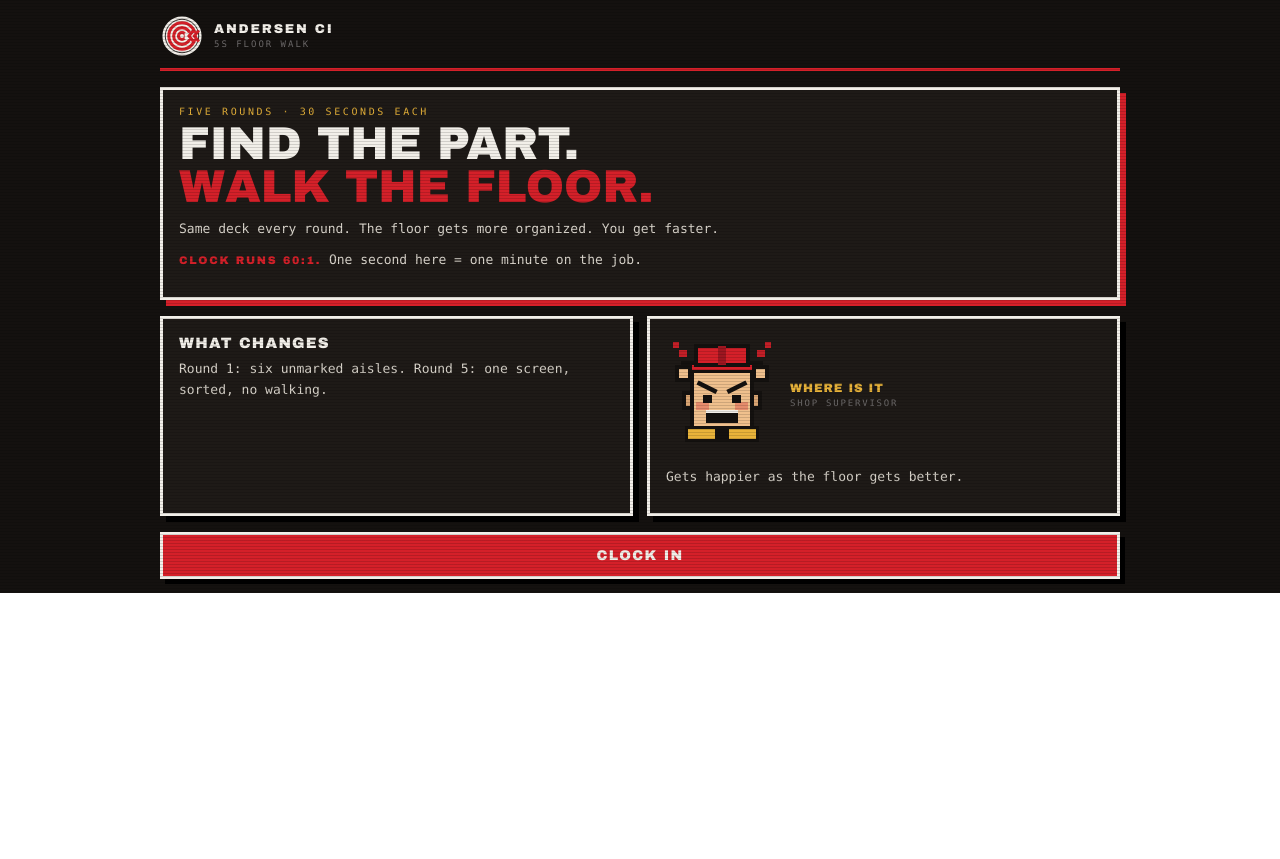
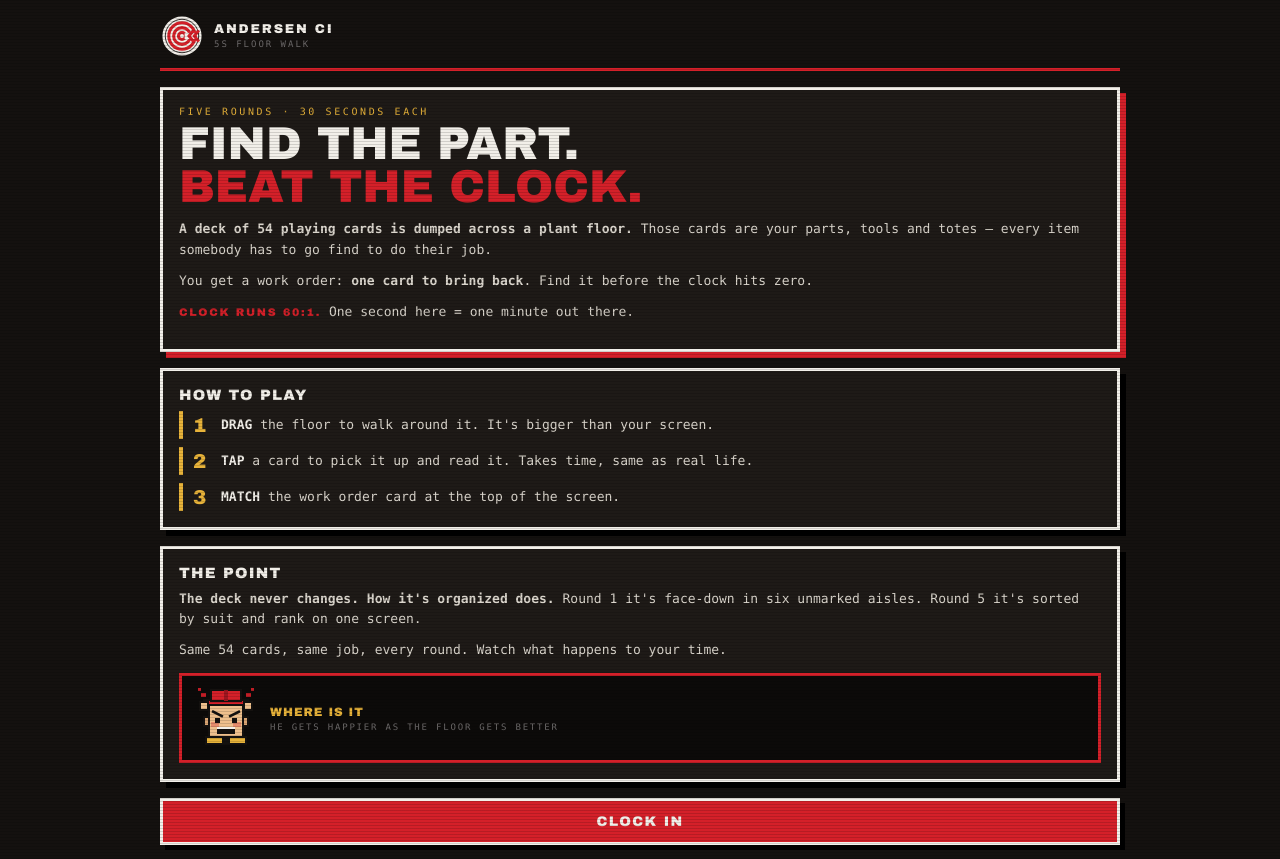
Before and after one commit to pb2jamz/aci-5s-drill, a React (Vite) app: page / in a window 1280 px wide. Before the commit the page ends 800 px from the top, so only its background shows below. Built offline with nearby package versions, Linux system fonts and the light colour scheme.

Commit message:
Refactor phase management in FiveSCardGame
Removed tutorial phase handling and related code.

```diff
--- a/src/FiveSCardGame.jsx
+++ b/src/FiveSCardGame.jsx
@@ -442,8 +442,7 @@ const Card = memo(function Card({ card, faceDown, revealed, status, onPick, disa
 
 /* ---------------- app ---------------- */
 export default function FiveSCardGame() {
-  const [phase, setPhase] = useState("intro"); // intro | tutorial | play | reveal | debrief | final
-  const [tutDragged, setTutDragged] = useState(false);
+  const [phase, setPhase] = useState("intro"); // intro | play | reveal | debrief | final
   const [roundIdx, setRoundIdx] = useState(0);
   const [groups, setGroups] = useState([]);
   const [positions, setPositions] = useState(null);
@@ -480,6 +479,15 @@ export default function FiveSCardGame() {
   useEffect(() => {
     offRef.current = offset;
   }, [offset]);
+
+  /* every new screen starts at the top */
+  useEffect(() => {
+    if (typeof window === "undefined") return;
+    window.scrollTo(0, 0);
+    if (document.scrollingElement) document.scrollingElement.scrollTop = 0;
+    document.documentElement.scrollTop = 0;
+    document.body.scrollTop = 0;
+  }, [phase, roundIdx]);
 
   /* measure viewport */
   useEffect(() => {
@@ -531,8 +539,7 @@ export default function FiveSCardGame() {
     reshuffled.current = false;
     clearPending();
     setRoundIdx(idx);
-    setTutDragged(false);
-    setPhase(idx === 0 ? "tutorial" : "play");
+    setPhase("play");
     setShowHint(idx !== 0 && (cfg.floorW > 1 || cfg.floorH > 1));
   }, []);
 
@@ -608,7 +615,7 @@ export default function FiveSCardGame() {
 
   /* panning */
   const onPointerDown = (e) => {
-    if (!pannable || (phase !== "play" && phase !== "tutorial")) return;
+    if (!pannable || phase !== "play") return;
     dragRef.current = { sx: e.clientX, sy: e.clientY, ox: offRef.current.x, oy: offRef.current.y, lx: e.clientX, ly: e.clientY };
     movedRef.current = false;
   };
@@ -620,7 +627,6 @@ export default function FiveSCardGame() {
     if (Math.abs(dx) > 9 || Math.abs(dy) > 9) {
       movedRef.current = true;
       setShowHint(false);
-      if (phase === "tutorial") setTutDragged(true);
     }
     const moved = Math.abs(e.clientX - d.lx) + Math.abs(e.clientY - d.ly);
     d.lx = e.clientX;
@@ -635,13 +641,12 @@ export default function FiveSCardGame() {
   const nudge = (dx, dy) => {
     if (!pannable) return;
     setShowHint(false);
-    if (phase === "tutorial") setTutDragged(true);
     setSteps((s) => s + (Math.abs(dx) + Math.abs(dy)) / PX_PER_STEP);
     setOffset((o) => clamp(o.x + dx, o.y + dy));
   };
 
   const onKeyDown = (e) => {
-    if ((phase !== "play" && phase !== "tutorial") || !pannable) return;
+    if (phase !== "play" || !pannable) return;
     const d = 140;
     if (e.key === "ArrowLeft") nudge(d, 0);
     else if (e.key === "ArrowRight") nudge(-d, 0);
@@ -728,10 +733,6 @@ export default function FiveSCardGame() {
     .btn:active{transform:translate(5px,5px);box-shadow:0 0 0 #000}
     .btn:disabled{cursor:not-allowed}
     .btn:disabled:hover{transform:none;box-shadow:5px 5px 0 #000}
-    .tut-banner{background:${PANEL};border:3px solid ${AMBER};color:${BONE};text-align:center;
-      font-family:${HEAVY};font-size:clamp(14px,4vw,20px);letter-spacing:.06em;padding:12px;margin-bottom:10px}
-    .tut-word{color:${AMBER};font-size:1.35em;margin-right:8px;display:inline-block;animation:pulseword 1s infinite}
-    @keyframes pulseword{0%,100%{opacity:1}50%{opacity:.45}}
     .s-strip{display:grid;grid-template-columns:repeat(5,1fr);gap:5px}
     @media (max-width:620px){.s-strip{grid-template-columns:repeat(2,1fr)}}
     .s-cell{border:3px solid ${STEEL};background:#0C0A09;padding:8px 7px;min-height:104px}
@@ -745,6 +746,11 @@ export default function FiveSCardGame() {
     .s-done{border-color:${RED}}
     .s-done .s-num{color:${RED}}
     .s-todo{opacity:.55}
+    .how-grid{display:flex;flex-direction:column;gap:8px}
+    .how-cell{display:flex;gap:10px;align-items:flex-start;border-left:4px solid ${AMBER};padding:4px 0 4px 10px}
+    .how-num{font-family:${HEAVY};font-size:20px;color:${AMBER};line-height:1;min-width:18px}
+    .how-txt{font-size:13px;line-height:1.5;color:#DAD5CC}
+    .how-txt b{color:${BONE}}
     .tag-chip{display:inline-block;background:${AMBER};color:${INK};font-family:${HEAVY};font-size:11px;
       letter-spacing:.1em;padding:4px 10px;margin-bottom:8px}
     .btn-ghost{background:transparent;color:${BONE}}
@@ -883,29 +889,60 @@ export default function FiveSCardGame() {
             <div className="eyebrow">Five rounds · 30 seconds each</div>
             <h1>
               Find the part.<br />
-              <em>Walk the floor.</em>
+              <em>Beat the clock.</em>
             </h1>
-            <p>Same deck every round. The floor gets more organized. You get faster.</p>
             <p>
-              <span className="kicker">Clock runs 60:1.</span> One second here = one minute on the job.
+              <b>A deck of 54 playing cards is dumped across a plant floor.</b> Those cards are your parts, tools and
+              totes — every item somebody has to go find to do their job.
+            </p>
+            <p>
+              You get a work order: <b>one card to bring back</b>. Find it before the clock hits zero.
+            </p>
+            <p>
+              <span className="kicker">Clock runs 60:1.</span> One second here = one minute out there.
             </p>
           </div>
-          <div className="split">
+
           <div className="panel panel-quiet">
-              <h2>What changes</h2>
-              <p>Round 1: six unmarked aisles. Round 5: one screen, sorted, no walking.</p>
+            <h2>How to play</h2>
+            <div className="how-grid">
+              <div className="how-cell">
+                <div className="how-num">1</div>
+                <div className="how-txt">
+                  <b>DRAG</b> the floor to walk around it. It's bigger than your screen.
                 </div>
+              </div>
+              <div className="how-cell">
+                <div className="how-num">2</div>
+                <div className="how-txt">
+                  <b>TAP</b> a card to pick it up and read it. Takes time, same as real life.
+                </div>
+              </div>
+              <div className="how-cell">
+                <div className="how-num">3</div>
+                <div className="how-txt">
+                  <b>MATCH</b> the work order card at the top of the screen.
+                </div>
+              </div>
+            </div>
+          </div>
+
           <div className="panel panel-quiet">
-              <div className="sup" style={{ border: "none", padding: 0, background: "transparent" }}>
-                <Supervisor mood={0} size={112} />
+            <h2>The point</h2>
+            <p>
+              <b>The deck never changes. How it's organized does.</b> Round 1 it's face-down in six unmarked aisles.
+              Round 5 it's sorted by suit and rank on one screen.
+            </p>
+            <p>Same 54 cards, same job, every round. Watch what happens to your time.</p>
+            <div className="sup" style={{ marginTop: 12 }}>
+              <Supervisor mood={0} size={64} />
               <div>
                 <div className="sup-cap">{MOOD_CAPTION[0]}</div>
-                  <div className="sup-role">SHOP SUPERVISOR</div>
+                <div className="sup-role">HE GETS HAPPIER AS THE FLOOR GETS BETTER</div>
               </div>
             </div>
-              <p style={{ marginTop: 12 }}>Gets happier as the floor gets better.</p>
           </div>
-          </div>
+
           <button className="btn" onClick={() => startRound(0)}>
             Clock in
           </button>
@@ -915,9 +952,8 @@ export default function FiveSCardGame() {
   }
 
   /* ---------- play + reveal + tutorial (same floor, tutorial pauses the clock) ---------- */
-  if (phase === "play" || phase === "reveal" || phase === "tutorial") {
+  if (phase === "play" || phase === "reveal") {
     const low = timeLeft <= 8;
-    const inTutorial = phase === "tutorial";
     const zones = round.mode === "zones" ? ZONE_LAYOUTS[round.n](groups) : null;
     const canL = offset.x < -2;
     const canR = offset.x > vp.w - floorW + 2;
@@ -940,12 +976,6 @@ export default function FiveSCardGame() {
             </div>
           </div>
 
-          {inTutorial ? (
-            <div className="tut-banner">
-              <span className="tut-word">DRAG</span> TO WALK THE FLOOR
-            </div>
-          ) : (
-            <>
           <div className="hud">
             <div className="hud-box">
               <div className="hud-label">TIME LEFT</div>
@@ -974,8 +1004,6 @@ export default function FiveSCardGame() {
 
           <div className="tag-chip">{round.duringTag}</div>
           <div className="handling">{locked && phase === "play" ? "HANDLING — SETTING IT BACK DOWN" : ""}</div>
-            </>
-          )}
 
           <div
             className={`stage ${pannable ? "" : "fixed"}`}
@@ -1039,7 +1067,7 @@ export default function FiveSCardGame() {
               ))}
             </div>
 
-            {pannable && (phase === "play" || inTutorial) && (
+            {pannable && phase === "play" && (
               <>
                 {canL && <div className="edge" style={{ left: 6, top: "48%" }}>{"\u25C0"}</div>}
                 {canR && <div className="edge" style={{ right: 6, top: "48%" }}>{"\u25B6"}</div>}
@@ -1073,20 +1101,6 @@ export default function FiveSCardGame() {
 
             {banner && <div className="banner">{banner}</div>}
           </div>
-
-          {inTutorial && (
-            <button
-              className="btn"
-              style={{ marginTop: 12, opacity: tutDragged ? 1 : 0.4 }}
-              disabled={!tutDragged}
-              onClick={() => {
-                setSteps(0);
-                setPhase("play");
-              }}
-            >
-              {tutDragged ? "Start the clock" : "Drag the floor first"}
-            </button>
-          )}
         </div>
 
         {phase === "reveal" && (
```
Lines whose indentation alone changed are shown as unchanged.
